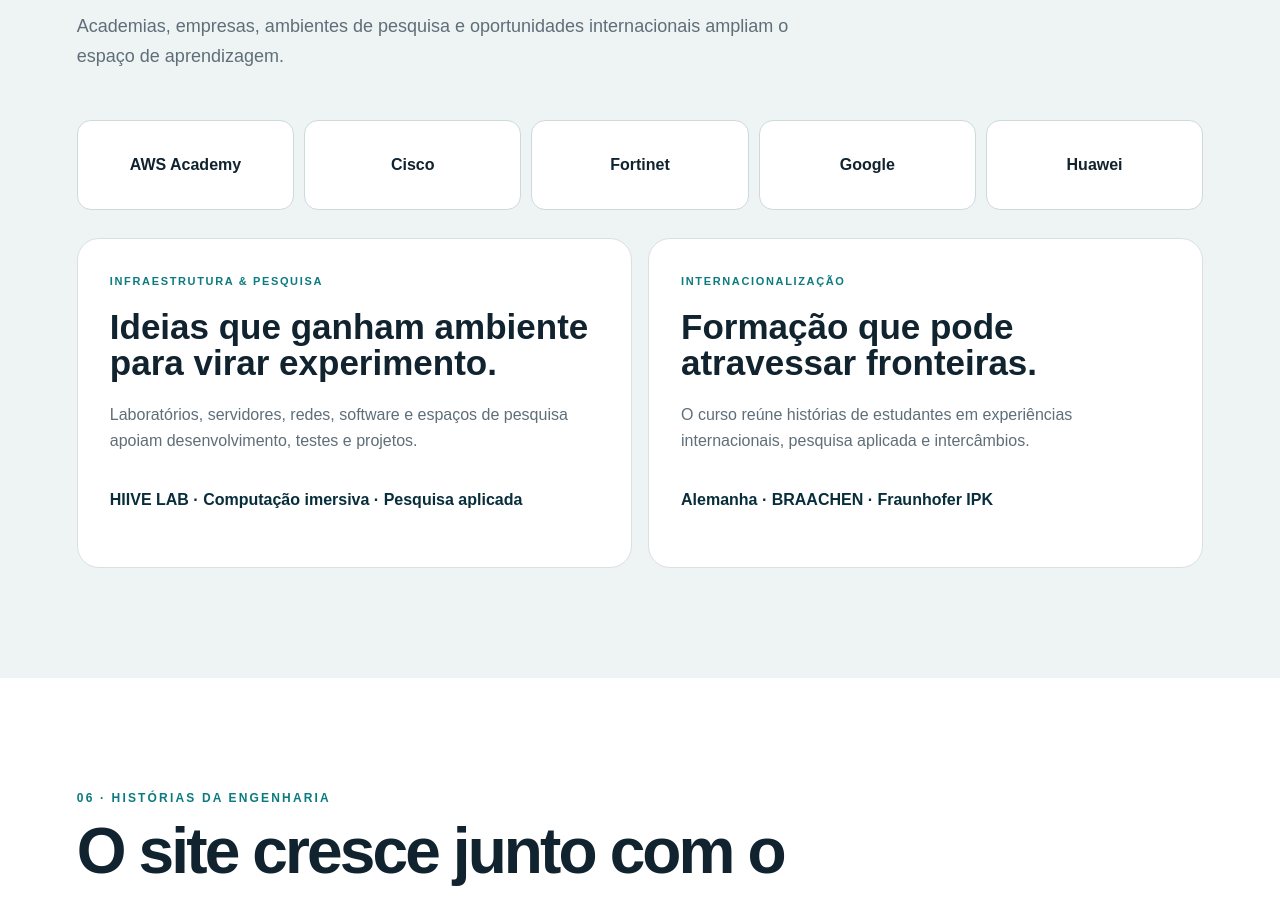
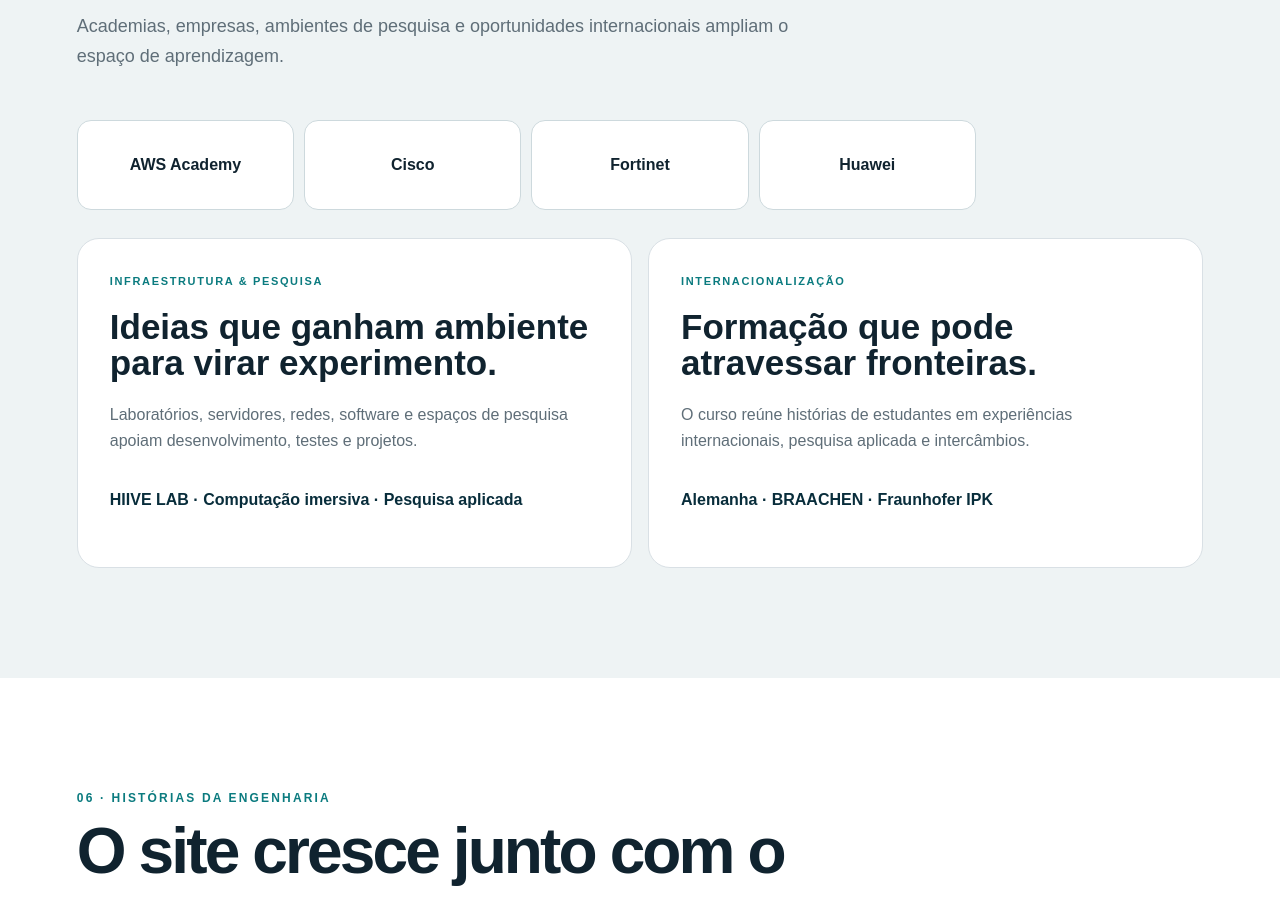
Before and after one commit to SanvalEbert/EngenhariaComputacao_SenaiCimatec, a Next.js app: page / in a window 1280 px wide. Shown: the part 5121-6019 px from the top of the page. Built offline with nearby package versions, Linux system fonts and the light colour scheme.

Commit message:
fix: remove Google from partner data

```diff
--- a/data/course.ts
+++ b/data/course.ts
@@ -62,7 +62,7 @@
   },
 ];
 
-export const partners = ["AWS Academy", "Cisco", "Fortinet", "Google", "Huawei"];
+export const partners = ["AWS Academy", "Cisco", "Fortinet", "Huawei"];
 
 export const stories = [
   {
```
